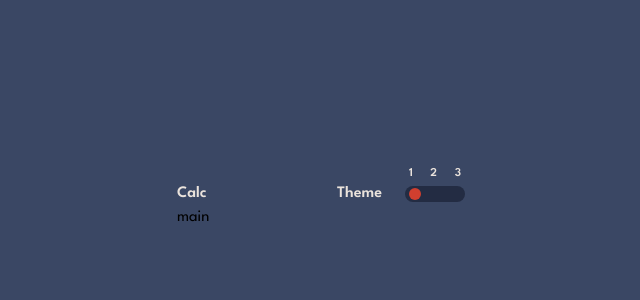
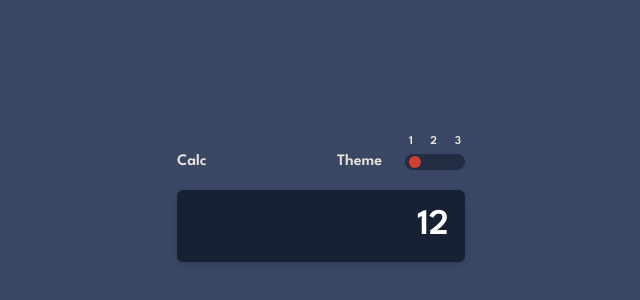
Before and after one commit to Ehsan-eslami/next-calculator-app, a Next.js app: page / in a window 1280 px wide. Shown: the part 202-502 px from the top of the page, without its empty margins (319-959 px from the left). Built offline with nearby package versions, Linux system fonts and the light colour scheme.

Commit message:
feat: create display section

```diff
--- a/src/app/globals.css
+++ b/src/app/globals.css
@@ -72,12 +72,13 @@ body {
 }
 
 .calc{
-  @apply w-72
+  @apply w-72 flex flex-col gap-4
 }
 
 header{
   @apply flex justify-between font-semibold
 }
+
 .theme-provider {
   @apply grid grid-cols-2 gap-x-2;
 }
@@ -89,6 +90,13 @@ header{
 .toggle-btn {
   @apply w-3 h-3 rounded-full m-1 bg-t1-key-bg-red;
 }
+
+
+.display{
+  @apply h-10 rounded-md p-4 text-end shadow-md text-4xl font-semibold
+}
+
+
 /* ----------------------theme 1----------------------- */
 .themeOne body {
   @apply bg-t1-main-bg;
@@ -100,6 +108,10 @@ header{
 
 .themeOne .theme-toggle {
   @apply bg-t1-toggle-bg;
+}
+
+.themeOne .display{
+  @apply bg-t1-screen-bg text-t1-text-white
 }
 
 
@@ -115,6 +127,10 @@ header{
 
 .themeTwo .theme-toggle {
   @apply bg-t2-toggle-bg;
+}
+
+.themeTwo .display{
+  @apply bg-t2-screen-bg text-t2-text-dark
 }
 
 /* ------------------theme 3------------------- */
@@ -133,3 +149,7 @@ header{
 .themeThree .toggle-btn{
   @apply bg-t3-key-shadow-cyan
 }
+
+.themeThree .display{
+  @apply bg-t3-screen-bg text-t3-text-yellow
+}
--- a/src/app/page.tsx
+++ b/src/app/page.tsx
@@ -1,8 +1,12 @@
+'use client'
+
+import Display from "@/components/Display";
 import ThemeProvider from "@/components/ThemeProvider";
+import { useState } from "react";
 
 export default function Home() {
-
-
+  const [display, setDisplay] = useState('11')
+  const [result, setResult] = useState('12')
 
 
   return (
@@ -12,7 +16,7 @@ export default function Home() {
       <ThemeProvider/>
     </header>
     <main>
-      main
+     <Display result={result} display={display} />
     </main>
   </div>
   );
--- /dev/null
+++ b/src/components/Display.tsx
@@ -0,0 +1,15 @@
+interface displayProps {
+  result: string
+  display: string
+}
+
+const Display: React.FC<displayProps> = ({result, display}) => {
+  return(
+    <div className="display">
+      <h1>
+        {result ? result : display || 0}
+      </h1>
+    </div>
+  )
+}
+export default Display
--- a/src/components/ThemeProvider.tsx
+++ b/src/components/ThemeProvider.tsx
@@ -21,7 +21,7 @@ export default function ThemeProvider() {
     }
   }, [theme]);
 
-  const applyTheme = (selectedTheme) => {
+  const applyTheme = (selectedTheme: string) => {
     const root = document.documentElement;
     root.classList.remove('themeOne', 'themeTwo', 'themeThree');
     root.classList.add(selectedTheme);
```
